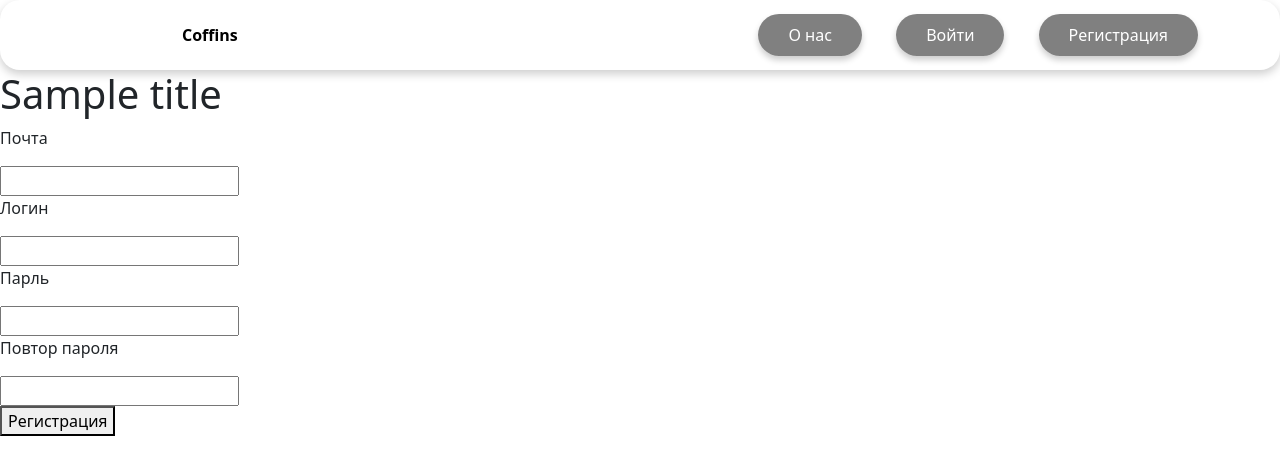
After one commit to unlimmitted/Coffin_Web_Shop, a Django app: template templates/register.html in a window 1280 px wide. The commit adds this page. Shown: the top 475 px of the page. Run offline with Django 3.2, Linux system fonts and the light colour scheme; the template is opened without the code that fills it: most values are stand-ins (such as "Sample title", 1, 10 or a date in 2020); form fields are guessed from the names that the template uses; some libraries are stand-ins or nearby versions.

Commit message:
Corrective commit

```diff
--- a/templates/about.html
+++ b/templates/about.html
@@ -1,4 +1,4 @@
-{% extends 'main.html' %}
+{% extends 'index.html' %}
 
 {% block content %}
     <h1>Наши спонсоры</h1>
--- a/templates/base.html
+++ b/templates/base.html
@@ -2,155 +2,13 @@
 <!DOCTYPE html>
 <html lang="ru">
 <head>
-	<meta charset="UTF-8">
+    <link rel="shortcut icon" type="image" href="{% static 'favicon/favicon.png' %}"/>
     <meta name="viewport" content="width=device-width, initial-scale=1.0">
-	<title>Ритуальный услуги ККМТ</title>
-	<link rel="shortcut icon" type="image" href="{% static 'favicon/favicon.png' %}"/>
+    <link rel="stylesheet" href="{% static 'stylesheet/style.css' %}">
     <link rel="stylesheet" href="libs/bootstrap-reboot.min.css">
     <link rel="stylesheet" href="libs/bootstrap-grid.min.css">
     <link rel="preconnect" href="https://fonts.gstatic.com">
-	<link href="https://fonts.googleapis.com/css2?family=Noto+Sans:ital,wght@0,400;0,700;1,400&display=swap" rel="stylesheet">
-<!-- CSS -->
-<style>
-    body {
-	    position: relative;
-	    font-family: 'Noto Sans', sans-serif;
-	    font-size: 16px;
-	    line-height: 1.4;
-	    color: #000;
-	    min-width: 320px;
-	    overflow-x: hidden;
-	    height: auto;
-    }
-
-    .navbar {
-        width: 100%;
-        height: 70px;
-        box-shadow: 0 4px 10px rgba(0, 0, 0, .2);
-        border-radius: 20px;
-    }
-
-    .container {
-        min-width: 1000px;
-    }
-
-    .navbar .container {
-        height: inherit;
-        display: flex;
-        justify-content: space-between;
-        align-items: center;
-    }
-
-   .navbar-about{
-        display: flex;
-        flex-flow: row nowrap;
-        padding-right: 100px;
-    }
-    /* Кнопки */
-    .reglog {
-        margin-left: 30px;
-        padding: 10px 30px;
-        background-color:grey;
-        border-radius: 50px;
-        color: white;
-        text-decoration: none;
-        transition: all .1s ease-out;
-        box-shadow: 0 4px 6px rgba(0, 0, 0, 0.2);
-    }
-    .reglog:hover {
-        transform: scale(1.04) ;
-    }
-    .about {
-        margin-left: 20px;
-        padding: 10px 30px;
-        background-color:grey;
-        border-radius: 50px;
-        color: white;
-        text-decoration: none;
-        transition: all .1s ease-out;
-        box-shadow: 0 4px 6px rgba(0, 0, 0, 0.2);
-    }
-    .about:hover {
-        transform: scale(1.04) ;
-    }
-    /*--------------------------------- */
-    .navbar-logo {
-        font-weight: 700;
-        font-style: 100px;
-        text-decoration: none;
-        color: black;
-        margin-right: auto;
-
-    }
-
-    .navbar-logo:hover{
-        color:grey;
-        transition: all .09s ease-in-out;
-
-    }
-    .favicon {
-        padding-left: 100px;
-    }
-    .blog-footer {
-    padding: 2mm 0;
-    color: #727272;
-    text-align: center;
-    background-color: #f9f9f9;
-    border-top: 0.05rem solid #e5e5e5;
-}
-    footer {
-    display: block;
-}
-    .card {
-        background-color: #fff;
-        width: 500px;
-        border-radius: 20px;
-        padding: 20px;
-        box-shadow: 10px 10px 40px #434040;
-
-
-    }
-
-    .card-img {
-        border-radius: 11px;
-    }
-
-    .card-title {
-        margin-top: 20px;
-        font-size: 14px;
-        font-weight: 500;
-    }
-
-    .card-sub {
-        font-size: 12px;
-        font-weight: 300;
-        margin-top: 20px;
-    }
-
-    .btn-keeper {
-        margin-top: 20px;
-        text-align: center;
-    }
-
-    .btn {
-        background-color: grey;
-        padding: 7px 12px;
-        text-decoration: none;
-        color: #eee;
-        border-radius: 5px;
-        transition: background-color 0.5s linear;
-    }
-
-    .btn:hover {
-        background-color: ;
-    }
-
-    .osn {
-        padding-top: 25px;
-        padding-left: 70px;
-        float: left;
-    }
-</style>
+    <link rel="stylesheet" href="https://fonts.googleapis.com/css2?family=Noto+Sans:ital,wght@0,400;0,700;1,400&display=swap">
 </head>
 <body>
 <nav class="navbar">
@@ -159,7 +17,8 @@
         <a href="{% url 'grob' %}" class="navbar-logo">Coffins</a>
         <div class="navbar-about">
             <a href="{% url 'about' %}" class="about">О нас</a>
-                <a href="{% url 'login' %}" class="reglog">Логин</a>
+            <a href="{% url 'login' %}" class="reglog">Войти</a>
+            <a href="{% url 'register' %}" class="reglog">Регистрация</a>
         </div>
     </div>
 </nav>
--- /dev/null
+++ b/templates/login.html
@@ -0,0 +1,6 @@
+{% extends 'base.html' %}
+
+{% block content %}
+
+
+{% endblock %}
--- /dev/null
+++ b/templates/register.html
@@ -0,0 +1,22 @@
+{% extends 'base.html' %}
+
+{% block content %}
+
+    <title>{{ title }}</title>
+    <h1>{{ title }}</h1>
+    <form method="post">
+        {% csrf_token %}
+        <div>
+            <p>Почта</p>
+            {{ form.email }}
+            <p>Логин</p>
+            {{ form.username }}
+            <p>Парль</p>
+            {{ form.password1 }}
+            <p>Повтор пароля</p>
+            {{ form.password2 }}
+        </div>
+        <button type="submit">Регистрация</button>
+    </form>
+
+{% endblock %}
--- a/webapp/admin.py
+++ b/webapp/admin.py
@@ -1,7 +1,9 @@
 from django.contrib import admin
 from webapp.models import *
+
 
 class сoffinList_admin(admin.ModelAdmin):
     list_display = ('id', 'title', 'slug', 'photo')
 
+
 admin.site.register(coffinList, сoffinList_admin)
--- a/webapp/models.py
+++ b/webapp/models.py
@@ -1,12 +1,13 @@
 from django.db import models
 from django.urls import reverse
+from autoslug import AutoSlugField
 
 
 class coffinList(models.Model):
     title = models.CharField(max_length=255, verbose_name="Название гроба")
     content = models.TextField(blank=True, verbose_name="Описание")
     content_details = models.TextField(blank=True, verbose_name="Подробное описание")
-    slug = models.CharField(max_length=255, verbose_name="URL Гроба")
+    slug = AutoSlugField(populate_from='title')
     photo = models.ImageField(upload_to="images/%Y/%m/%d", verbose_name="Фото")
 
     def __str__(self):
--- a/webapp/static/stylesheet/style.css
+++ b/webapp/static/stylesheet/style.css
@@ -8,30 +8,32 @@ body {
 	    overflow-x: hidden;
 	    height: auto;
 }
-
 .navbar {
     width: 100%;
     height: 70px;
     box-shadow: 0 4px 10px rgba(0, 0, 0, .2);
+    border-radius: 20px;
 }
-
+.container {
+    min-width: 1000px;
+}
 .navbar .container {
     height: inherit;
     display: flex;
     justify-content: space-between;
     align-items: center;
 }
-
-   .navbar-about{
+   navbar-about{
        display: flex;
        flex-flow: row nowrap;
+       padding-right: 100px;
    }
 /* Кнопки */
 .reglog {
     margin-left: 30px;
     padding: 10px 30px;
     background-color:grey;
-        border-radius: 100px;
+    border-radius: 50px;
     color: white;
     text-decoration: none;
     transition: all .1s ease-out;
@@ -41,10 +43,10 @@ body {
     transform: scale(1.04) ;
 }
 .about {
-        margin-left: 30px;
+    margin-left: 20px;
     padding: 10px 30px;
     background-color:grey;
-        border-radius: 100px;
+    border-radius: 50px;
     color: white;
     text-decoration: none;
     transition: all .1s ease-out;
@@ -59,10 +61,60 @@ body {
     font-style: 100px;
     text-decoration: none;
     color: black;
-
+    margin-right: auto;
 }
 .navbar-logo:hover{
     color:grey;
     transition: all .09s ease-in-out;
+}
+.favicon {
+    padding-left: 100px;
+}
+.blog-footer {
+    padding: 2mm 0;color: #727272;text-align: center;background-color: #f9f9f9;border-top: 0.05rem solid #e5e5e5;
+}
 
+footer {
+    display: block;
 }
+
+.card {
+    background-color: #fff;
+    width: 500px;
+    border-radius: 20px;
+    padding: 20px;
+    box-shadow: 10px 10px 40px #434040;
+}
+.card-img {
+    border-radius: 11px;
+}
+.card-title {
+    margin-top: 20px;
+    font-size: 14px;
+    font-weight: 500;
+}
+.card-sub {
+    font-size: 12px;
+    font-weight: 300;
+    margin-top: 20px;
+}
+.btn-keeper {
+    margin-top: 20px;
+    text-align: center;
+}
+.btn {
+    background-color: grey;
+    padding: 7px 12px;
+    text-decoration: none;
+    color: #eee;
+    border-radius: 5px;
+    transition: background-color 0.5s linear;
+}
+.btn:hover {
+    /*background-color: ;*/
+}
+.osn {
+    padding-top: 25px;
+    padding-left: 70px;
+    float: left;
+}
--- /dev/null
+++ b/webapp/utils.py
@@ -0,0 +1,6 @@
+from .models import *
+
+class DataMixin:
+    def get_user_context(self, **kwargs):
+        context = kwargs
+        return context
```
Also changed, not shown: Interception_of_login_data/urls.py (+5 -6 lines), templates/index.html (+15 -27 lines), templates/main.html (deleted, +0 -20 lines), webapp/forms.py (+12 -12 lines), webapp/views.py (+25 -7 lines). Lines whose indentation alone changed are shown as unchanged.
